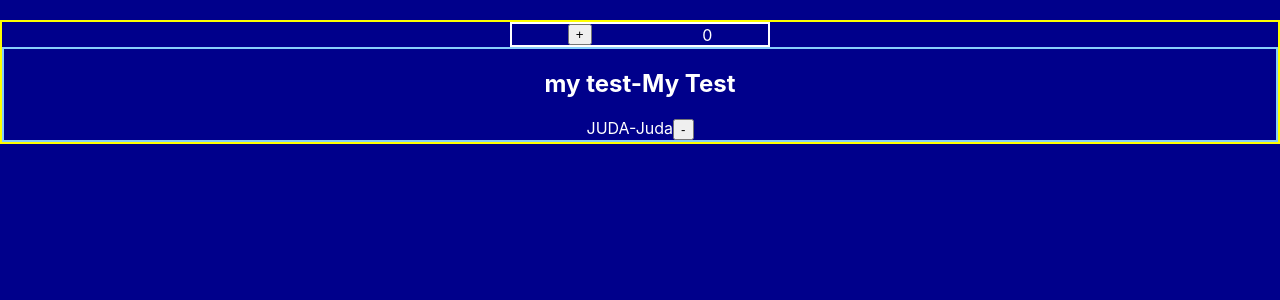
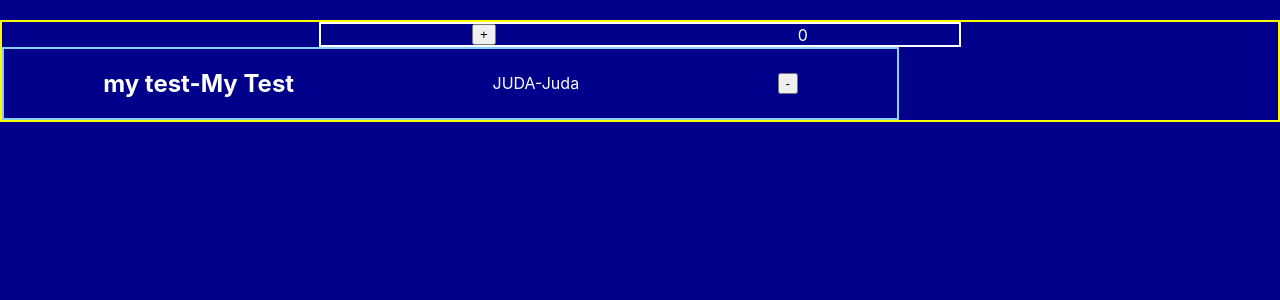
Before and after one commit to TLRKiliann/react-app, a React (Create React App) app in the folder app-test/: page / in a window 1280 px wide. Shown: the top 300 px of the page. Built offline with nearby package versions, Linux system fonts and the light colour scheme.

Commit message:
style improve for last function of App.js

```diff
--- a/app-test/src/App.css
+++ b/app-test/src/App.css
@@ -14,7 +14,7 @@ body {
 }
 
 #first--div {
-  width: 20%;
+  width: 50%;
   margin: auto;
   display: flex;
   flex-direction: row;
@@ -23,18 +23,10 @@ body {
   border: 2px solid white;
 }
 
-
-#third--div {
-  width: 30%;
-  margin: auto;
-  margin-top: 20px;
+#func--div {
+  width: 70%;
   display: flex;
-  flex-direction: row;
   align-items: center;
   justify-content: space-around;
-  border: 2px solid orange;
-}
-
-#func--div {
   border: 2px solid lightskyblue;
 }
```
